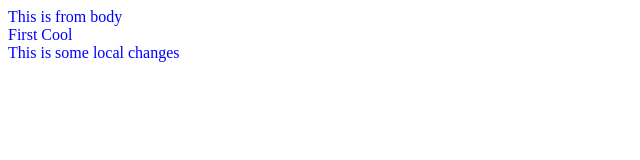
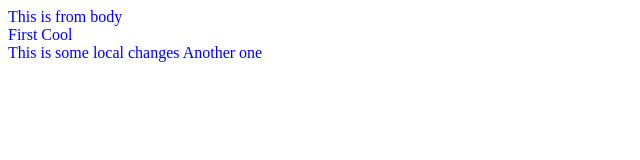
Before and after one commit to romandeangel/rmda, a plain HTML site: page index.html in a window 1280 px wide. Shown: the full height of the page, 0-640 px from the left. Drawn offline with Linux system fonts and the light colour scheme.

Commit message:
new version

```diff
--- a/index.html
+++ b/index.html
@@ -14,5 +14,6 @@
 
 This is some local changes
 
+Another one
 </body>
 </html>
```
